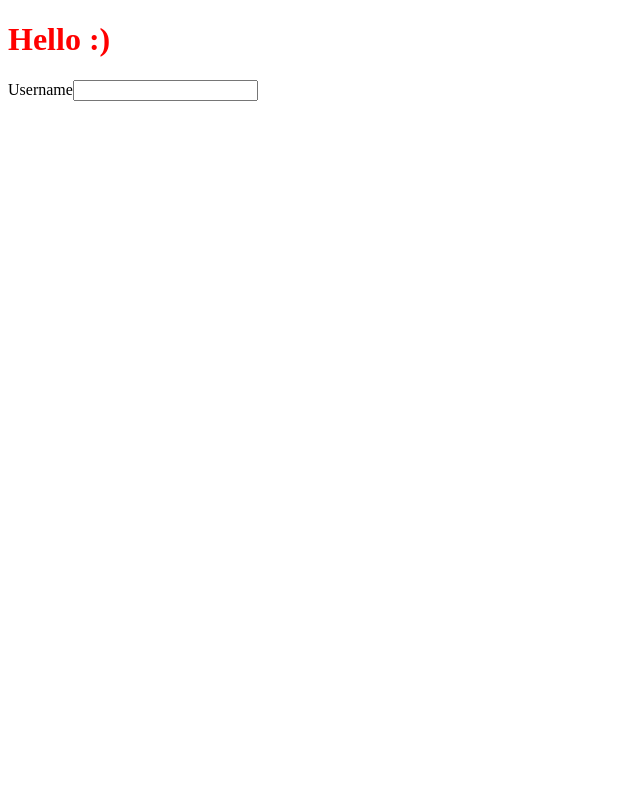
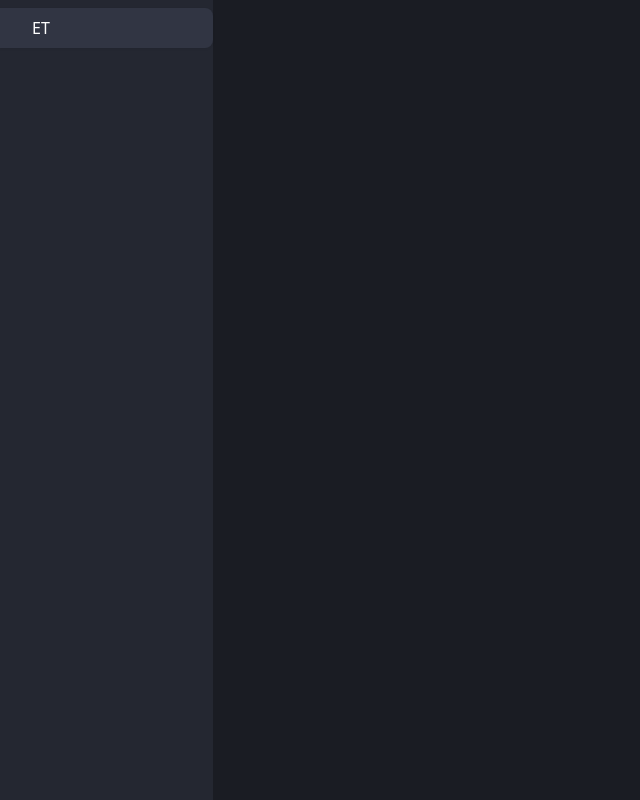
Before and after one commit to Kenexar/weaboo, a React (Create React App) app: page / in a window 1280 px wide. Shown: the whole page, without its empty margins (0-640 px from the left). Built offline with nearby package versions, Linux system fonts and the light colour scheme.

Commit message:
Update: dashborad

```diff
--- /dev/null
+++ b/postcss.config.js
@@ -0,0 +1,6 @@
+module.exports = {
+  plugins: {
+    tailwindcss: {},
+    autoprefixer: {},
+  },
+}
--- /dev/null
+++ b/src/components/Dashboard.tsx
@@ -0,0 +1,16 @@
+import DashboardButton from "./DashboardButton";
+
+function Dashboard() {
+    return (
+        <div className="min-h-screen bg-base">
+            <div>
+            </div>
+            <div className="min-h-screen w-2/12 bg-secondary text-">
+                <DashboardButton/>
+
+            </div>
+        </div>
+    )
+}
+
+export default Dashboard;
--- /dev/null
+++ b/src/components/DashboardButton.tsx
@@ -0,0 +1,11 @@
+function DashboardButton() {
+    return (
+        <button className="rounded-r-lg w-full h-10 bg-button text-white drop-shadow-sm hover:bg-button-selected hover:duration-300 duration-100 mt-2">
+            <p className="text-left ml-8">ET</p>
+        </button>
+    )
+}
+
+
+
+export default DashboardButton
--- a/src/components/Login.tsx
+++ b/src/components/Login.tsx
@@ -1,4 +1,5 @@
 import { useState } from "react";
+
 
 function Login() {
     const [name, setName] = useState("");
@@ -11,10 +12,11 @@ function Login() {
     return (
         <div>
             <h1>Hello :)</h1>
+            <h2 className="text-center text-3xl italic md:not-italic lg:text-red-500 sm:text-green-700">Test</h2>
             <form onSubmit={submitHandler}>
                 <label>
                     Username
-                    <input type="text" value={name} onChange={(e) => setName(e.target.value)}/>
+                        <input className="default:" type="text" value={name} onChange={(e) => setName(e.target.value)}/>
                 </label>
             </form>
         </div>
--- a/src/index.tsx
+++ b/src/index.tsx
@@ -1,10 +1,10 @@
 import React from 'react';
 import ReactDOM from 'react-dom/client';
-import Login from "./components/Login";
+import Dashboard from './components/Dashboard';
 import './style/style.scss'
 
 
 const root = ReactDOM.createRoot(
   document.getElementById('weeboo') as HTMLElement
 );
-root.render(<Login />);
+root.render(<Dashboard></Dashboard>);
--- a/src/style/style.scss
+++ b/src/style/style.scss
@@ -1,4 +1,8 @@
+@tailwind base;
+@tailwind components;
+@tailwind utilities;
 $mycolor: red;
+
 
 h1 {
   color: $mycolor;
--- /dev/null
+++ b/tailwind.config.js
@@ -0,0 +1,19 @@
+import('tailwindcss').Config
+const colors = require('tailwindcss/colors')
+
+module.exports = {
+  content: [
+    "./src/**/*.{js,jsx,ts,tsx}",
+  ],
+  theme: {
+    extend: {
+      colors: {
+        'base': '#1A1C23',
+        'secondary': '#242731',
+        'button': '#313543',
+        'button-selected': '#454A5D'
+      },
+    },
+  },
+  plugins: [],
+}
```
Also changed, not shown: 1 other file (tests, documents, lock files or other folders).
